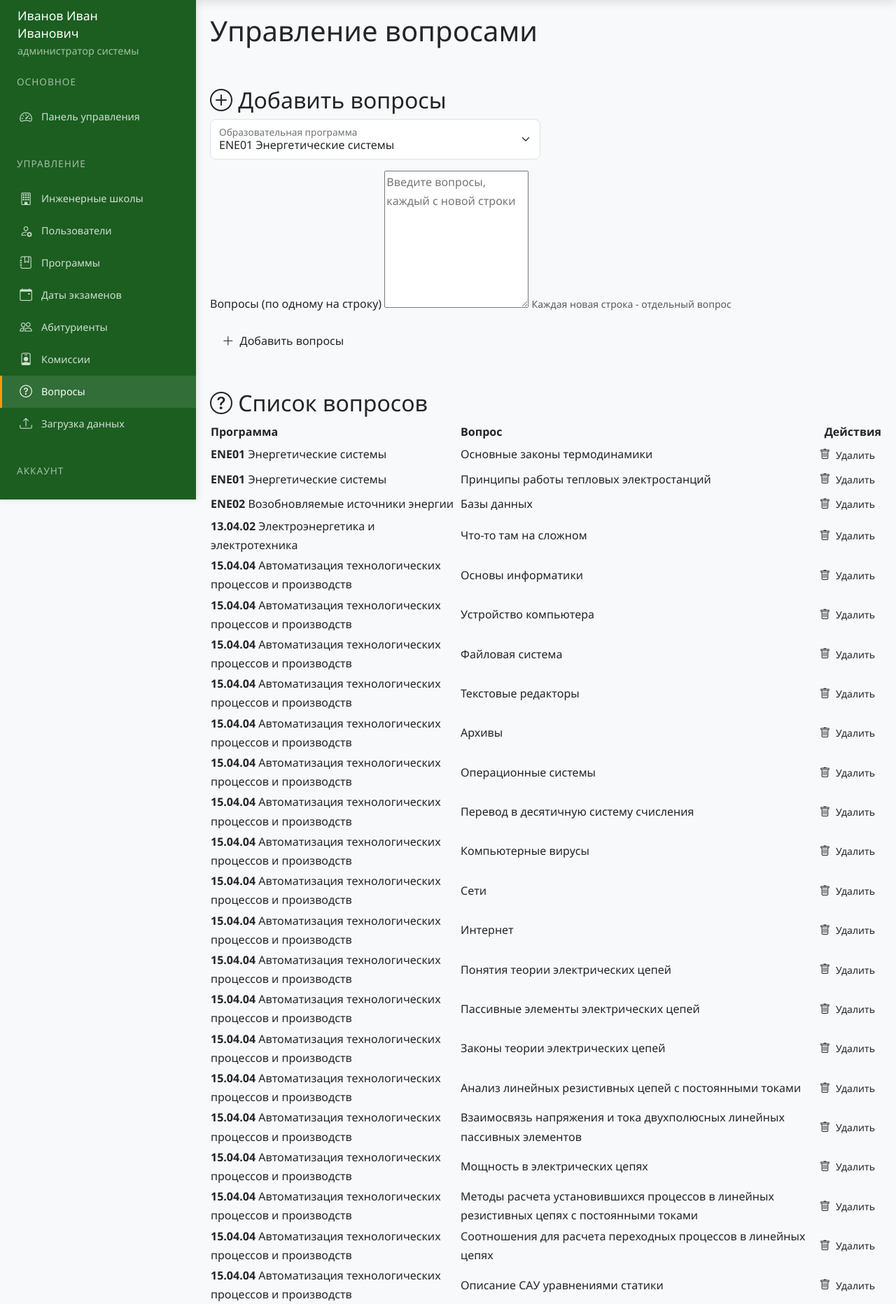
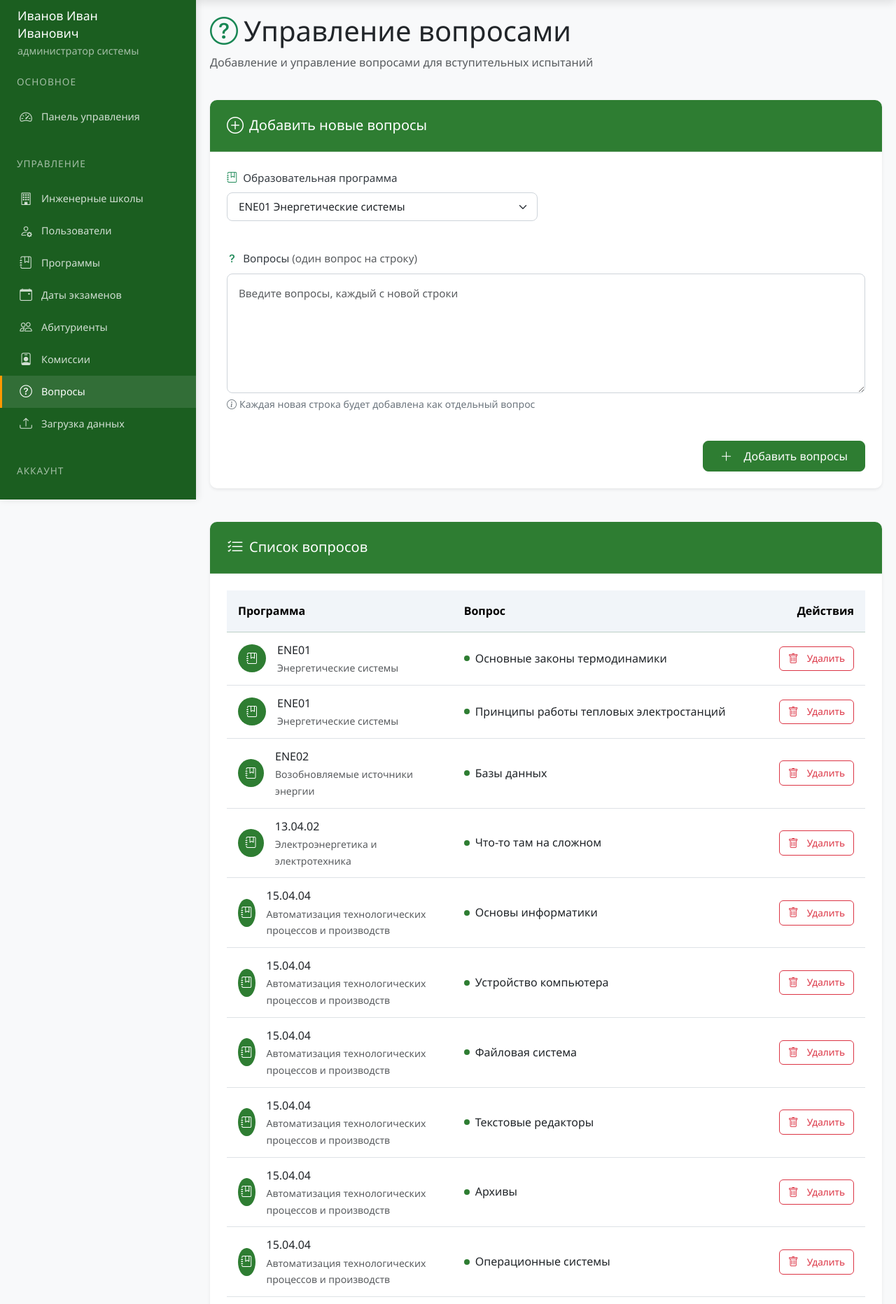
Before and after one commit to ikrivezhenko/exam, a Flask app: page /questions in a window 1280 px wide. Shown: the part 86-1950 px from the top of the page at 70% size. Run offline with Flask 3, Linux system fonts and the light colour scheme; a user stored in the database is signed in; some libraries are stand-ins or nearby versions.

Commit message:
Временный дизайн

```diff
--- a/app/templates/questions.html
+++ b/app/templates/questions.html
@@ -2,43 +2,63 @@
 
 {% block content %}
 <div class="spacer-lg">
-    <div class="d-flex justify-content-between align-items-center mb-5">
-        <h1>Управление вопросами</h1>
+    <!-- Заголовок страницы -->
+    <div class="d-flex justify-content-between align-items-center mb-4">
+        <div>
+            <h1 class="mb-0"><i class="bi bi-question-circle me-2 text-success"></i>Управление вопросами</h1>
+            <p class="text-muted mt-2">Добавление и управление вопросами для вступительных испытаний</p>
+        </div>
     </div>
 
     <!-- Форма добавления новых вопросов -->
-    <div class="card-elegant mb-5" id="addQuestionForm">
-        <div class="card-header-elegant">
-            <h2><i class="bi bi-plus-circle"></i> Добавить вопросы</h2>
+    <div class="card border-0 shadow-sm mb-5">
+        <div class="card-header bg-success text-white py-3">
+            <div class="d-flex align-items-center">
+                <i class="bi bi-plus-circle fs-4 me-2"></i>
+                <h2 class="mb-0 fs-5">Добавить новые вопросы</h2>
+            </div>
         </div>
-        <div class="card-body">
+        <div class="card-body p-4">
             <form method="POST">
                 {{ form.hidden_tag() }}
-                <div class="row g-3">
+                <div class="row g-4">
+                    <!-- Поле программы -->
                     <div class="col-md-6">
-                        <div class="form-floating">
-                            {{ form.program_id(class="form-control-elegant form-select") }}
-                            <label>Образовательная программа</label>
+                        <div class="mb-3">
+                            <label class="form-label fw-medium mb-2">
+                                <i class="bi bi-journal-bookmark me-1 text-success"></i>
+                                Образовательная программа
+                            </label>
+                            {{ form.program_id(class="form-select py-2 px-3") }}
                         </div>
                     </div>
-                    <!-- Измененное поле для ввода нескольких вопросов -->
-                    <div class="col-12 mt-3">
-                        <div class="form-group">
-                            <label for="questions_text">Вопросы (по одному на строку)</label>
+
+                    <!-- Поле для вопросов -->
+                    <div class="col-12">
+                        <div class="mb-3">
+                            <label class="form-label fw-medium mb-2">
+                                <i class="bi bi-question-lg me-1 text-success"></i>
+                                Вопросы
+                                <span class="text-muted fw-normal">(один вопрос на строку)</span>
+                            </label>
                             {{ form.questions_text(
-                                class="form-control-elegant",
-                                rows=7,
+                                class="form-control py-3 px-3",
+                                rows=6,
                                 placeholder="Введите вопросы, каждый с новой строки"
                             ) }}
-                            <small class="form-text text-muted">
-                                Каждая новая строка - отдельный вопрос
-                            </small>
+                            <div class="form-text text-secondary mt-1">
+                                <i class="bi bi-info-circle me-1"></i>Каждая новая строка будет добавлена как отдельный вопрос
+                            </div>
                         </div>
                     </div>
-                    <div class="col-12 mt-3">
-                        <button type="submit" class="btn btn-primary-elegant">
-                            <i class="bi bi-plus-lg"></i> Добавить вопросы
-                        </button>
+
+                    <!-- Кнопка отправки -->
+                    <div class="col-12">
+                        <div class="d-flex justify-content-end">
+                            <button type="submit" class="btn btn-success px-4 py-2 fw-medium">
+                                <i class="bi bi-plus-lg me-2"></i>Добавить вопросы
+                            </button>
+                        </div>
                     </div>
                 </div>
             </form>
@@ -46,34 +66,46 @@
     </div>
 
     <!-- Список вопросов -->
-    <div class="card-elegant">
-        <div class="card-header-elegant">
-            <h2><i class="bi bi-question-circle"></i> Список вопросов</h2>
+    <div class="card border-0 shadow-sm">
+        <div class="card-header bg-success text-white py-3">
+            <div class="d-flex align-items-center">
+                <i class="bi bi-list-check fs-4 me-2"></i>
+                <h2 class="mb-0 fs-5">Список вопросов</h2>
+            </div>
         </div>
-        <div class="card-body">
+        <div class="card-body p-4">
             {% if questions %}
             <div class="table-responsive">
-                <table class="elegant-table">
-                    <thead>
+                <table class="table table-hover align-middle">
+                    <thead class="table-success">
                         <tr>
-                            <th>Программа</th>
-                            <th>Вопрос</th>
-                            <th class="text-end">Действия</th>
+                            <th class="py-3">Программа</th>
+                            <th class="py-3">Вопрос</th>
+                            <th class="py-3 text-end">Действия</th>
                         </tr>
                     </thead>
                     <tbody>
                         {% for question in questions %}
                         <tr>
                             <td>
-                                <strong>{{ question.program.code }}</strong>
-                                {{ question.program.name }}
+                                <div class="d-flex align-items-center">
+                                    <div class="bg-success text-white rounded-circle d-flex align-items-center justify-content-center me-3" style="width: 40px; height: 40px;">
+                                        <i class="bi bi-journal-bookmark"></i>
+                                    </div>
+                                    <div>
+                                        <div class="fw-medium">{{ question.program.code }}</div>
+                                        <div class="small text-muted">{{ question.program.name }}</div>
+                                    </div>
+                                </div>
                             </td>
-                            <td>{{ question.text }}</td>
+                            <td class="position-relative">
+                                <div class="question-text ps-3">{{ question.text }}</div>
+                            </td>
                             <td class="text-end">
-                                <form action="{{ url_for('routes.delete_question', question_id=question.id) }}" method="POST">
-                                    <button type="submit" class="btn btn-outline-elegant btn-sm"
-                                            onclick="return confirm('Вы уверены?')">
-                                        <i class="bi bi-trash"></i> Удалить
+                                <form action="{{ url_for('routes.delete_question', question_id=question.id) }}" method="POST" class="d-inline">
+                                    <button type="submit" class="btn btn-outline-danger btn-sm"
+                                            onclick="return confirm('Вы уверены, что хотите удалить этот вопрос?')">
+                                        <i class="bi bi-trash me-1"></i>Удалить
                                     </button>
                                 </form>
                             </td>
@@ -83,11 +115,102 @@
                 </table>
             </div>
             {% else %}
-            <div class="alert alert-light text-center">
-                <i class="bi bi-info-circle"></i> Нет вопросов
+            <div class="text-center py-5">
+                <div class="mb-3">
+                    <i class="bi bi-question-circle text-success" style="font-size: 3rem;"></i>
+                </div>
+                <h4 class="text-success mb-2">Нет добавленных вопросов</h4>
+                <p class="text-muted">Начните добавлять вопросы с помощью формы выше</p>
             </div>
             {% endif %}
         </div>
     </div>
 </div>
+
+<style>
+    :root {
+        --success: #2e7d32;
+        --success-dark: #1b5e20;
+        --success-light: #4caf50;
+    }
+
+    body {
+        background-color: #f8f9fa;
+    }
+
+    .card {
+        border-radius: 10px;
+        overflow: hidden;
+    }
+
+    .card-header {
+        border-bottom: 1px solid rgba(255, 255, 255, 0.15);
+    }
+
+    .bg-success {
+        background-color: var(--success) !important;
+    }
+
+    .form-select, .form-control {
+        border: 1px solid #ced4da;
+        border-radius: 8px;
+        padding: 0.65rem 1rem;
+        font-size: 0.95rem;
+    }
+
+    .form-select:focus, .form-control:focus {
+        border-color: var(--success);
+        box-shadow: 0 0 0 0.25rem rgba(46, 125, 50, 0.15);
+    }
+
+    .btn-success {
+        background-color: var(--success);
+        border-color: var(--success);
+        border-radius: 8px;
+        font-weight: 500;
+        padding: 0.5rem 1.5rem;
+    }
+
+    .btn-success:hover {
+        background-color: var(--success-dark);
+        border-color: var(--success-dark);
+    }
+
+    .btn-outline-danger {
+        border-radius: 6px;
+        padding: 0.35rem 0.75rem;
+        font-size: 0.85rem;
+    }
+
+    .table-success {
+        background-color: rgba(46, 125, 50, 0.1) !important;
+    }
+
+    .table-hover tbody tr:hover {
+        background-color: rgba(76, 175, 80, 0.05);
+    }
+
+    .question-text {
+        position: relative;
+        padding-left: 1.5rem;
+    }
+
+    .question-text:before {
+        content: "";
+        position: absolute;
+        left: 0;
+        top: 50%;
+        transform: translateY(-50%);
+        width: 8px;
+        height: 8px;
+        background-color: var(--success);
+        border-radius: 50%;
+    }
+
+    .form-label {
+        font-weight: 500;
+        color: #343a40;
+        font-size: 0.95rem;
+    }
+</style>
 {% endblock %}
```
Also changed, not shown: instance/exam_system.db.
